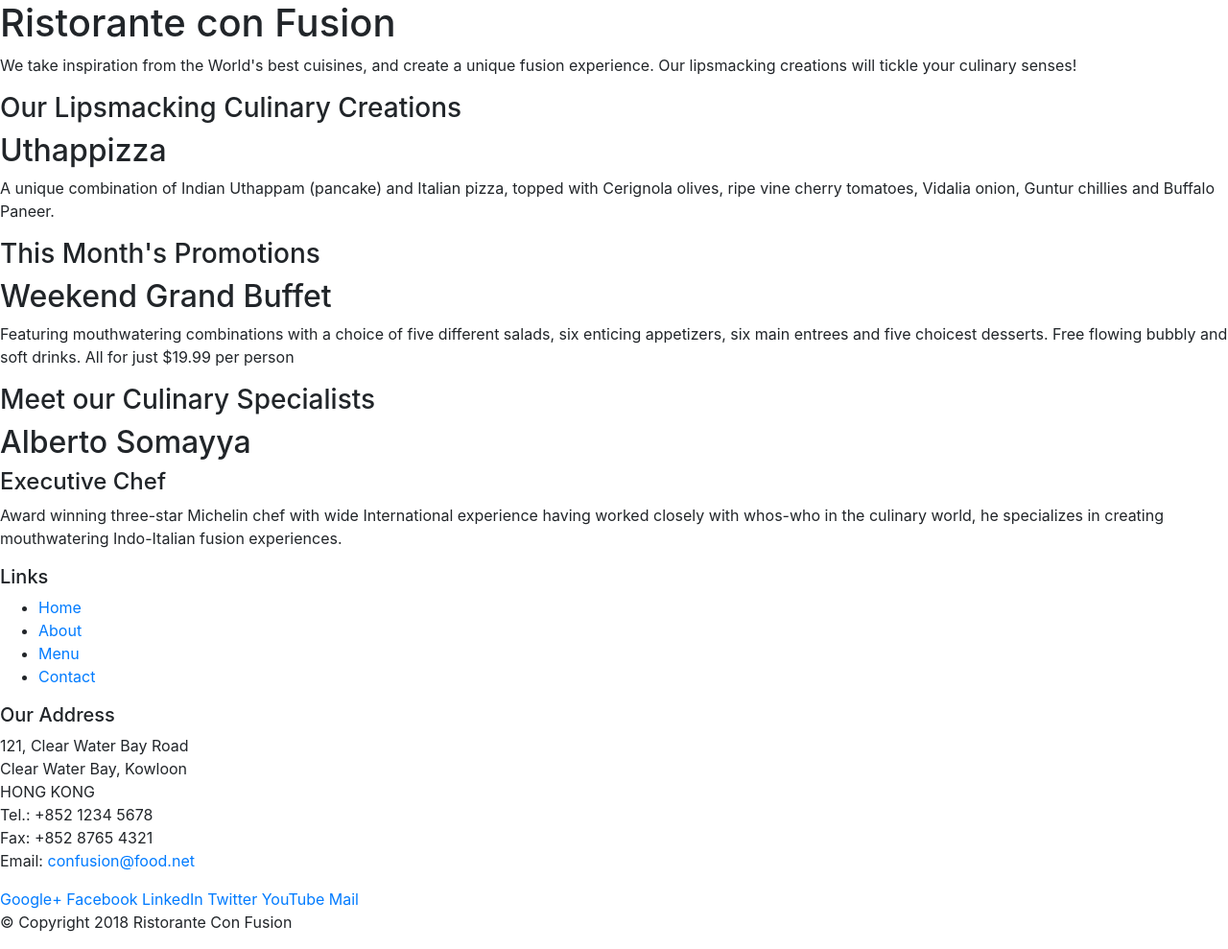
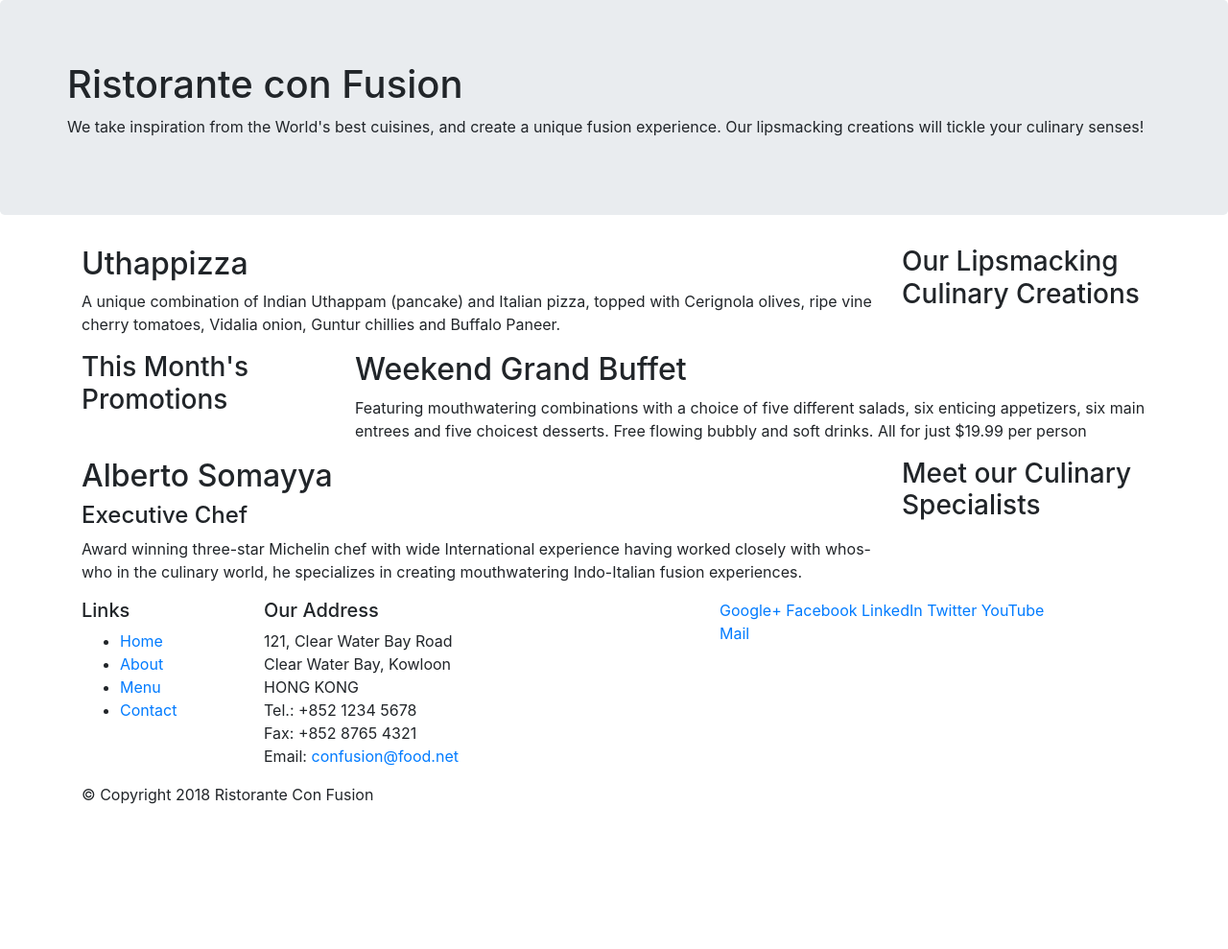
Before and after one commit to samarsehgal/conFusion, a website: page index.html in a window 1280 px wide. Shown: the whole page at 96% size. After the commit the page ends 856 px from the top, so only its background shows below. Drawn offline with nearby package versions, Linux system fonts and the light colour scheme.

Commit message:
Bootstrap Grid Part 1

```diff
--- a/index.html
+++ b/index.html
@@ -12,10 +12,10 @@
 
 <body>
 
-    <header>
-        <div>
-            <div>
-                <div>
+    <header class="jumbotron">
+        <div class="container">
+            <div class="row">
+                <div col-12 col-sm-6>
                     <h1>Ristorante con Fusion</h1>
                     <p>We take inspiration from the World's best cuisines, and create a unique fusion experience. Our lipsmacking creations will tickle your culinary senses!</p>
                 </div>
@@ -25,33 +25,33 @@
         </div>
     </header>
 
-    <div>
-        <div>
-            <div>
+    <div class="container">
+        <div class="row">
+            <div class="col-12 col-sm-4 order-sm-last col-md-3">
                 <h3>Our Lipsmacking Culinary Creations</h3>
             </div>
-            <div>
+            <div class="col col-sm order-sm-first col-md">
                 <h2>Uthappizza</h2>
                 <p>A unique combination of Indian Uthappam (pancake) and Italian pizza, topped with Cerignola olives, ripe vine cherry tomatoes, Vidalia onion, Guntur chillies and Buffalo Paneer.</p>
             </div>
         </div>
 
 
-        <div>
-            <div>
+        <div class="row">
+            <div class="col-12 col-sm-4 col-md-3">
                 <h3>This Month's Promotions</h3>
             </div>
-            <div>
+            <div class="col col-sm col-md">
                 <h2>Weekend Grand Buffet</h2>
                 <p>Featuring mouthwatering combinations with a choice of five different salads, six enticing appetizers, six main entrees and five choicest desserts. Free flowing bubbly and soft drinks. All for just $19.99 per person </p>
             </div>
         </div>
 
-        <div>
-            <div>
+        <div class="row">
+            <div class="col-12 col-sm-4 order-sm-last col-md-3">
                 <h3>Meet our Culinary Specialists</h3>
             </div>
-            <div>
+            <div class="col col-sm order-sm-first col-md">
                 <h2>Alberto Somayya</h2>
                 <h4>Executive Chef</h4>
                 <p>Award winning three-star Michelin chef with wide International experience having worked closely with whos-who in the culinary world, he specializes in creating mouthwatering Indo-Italian fusion experiences. </p>
@@ -60,9 +60,9 @@
     </div>
 
     <footer>
-        <div>
-            <div>
-                <div>
+        <div class="container">
+            <div class="row">
+                <div class="col-4 col-sm-2">
                     <h5>Links</h5>
                     <ul>
                         <li><a href="#">Home</a></li>
@@ -71,7 +71,7 @@
                         <li><a href="#">Contact</a></li>
                     </ul>
                 </div>
-                <div>
+                <div class="col-7 col-sm-5">
                     <h5>Our Address</h5>
                     <address>
 		              121, Clear Water Bay Road<br>
@@ -82,7 +82,7 @@
 		              Email: <a href="mailto:confusion@food.net">confusion@food.net</a>
 		           </address>
                 </div>
-                <div>
+                <div class="col-12 col-sm-4">
                     <div>
                         <a href="http://google.com/+">Google+</a>
                         <a href="http://www.facebook.com/profile.php?id=">Facebook</a>
@@ -93,8 +93,8 @@
                     </div>
                 </div>
            </div>
-           <div>
-                <div>
+           <div class="row">
+                <div class="col-auto">
                     <p>© Copyright 2018 Ristorante Con Fusion</p>
                 </div>
            </div>
```
